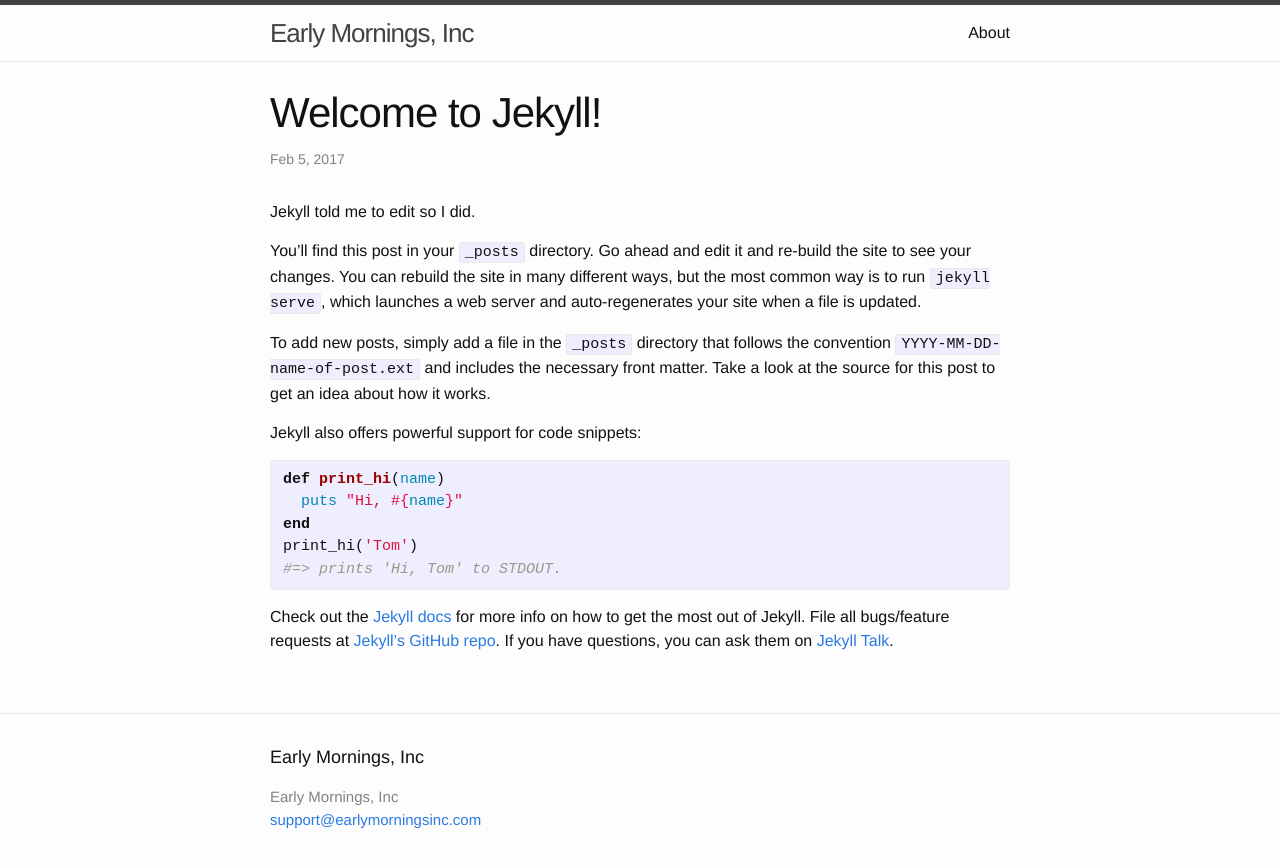
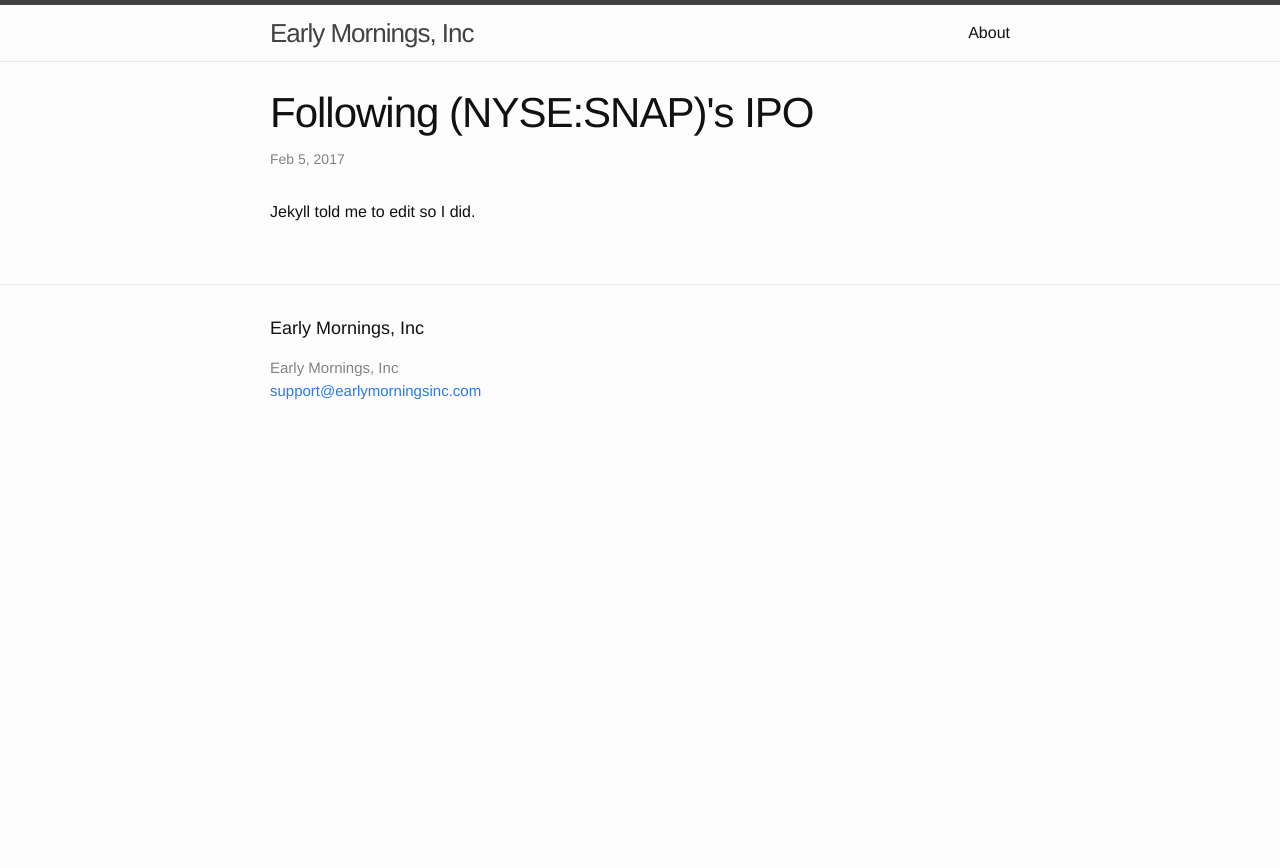
Before and after one commit to L-AY/L-AY.github.io, a Jekyll site: the page built from _posts/2017-02-05-welcome-to-jekyll.markdown, in a window 1280 px wide. Shown: the top 868 px of the page. Built offline with Jekyll 4.4.1, drawn with Linux system fonts in a browser that asks for light colours.

Commit message:
Update 2017-02-05-welcome-to-jekyll.markdown

```diff
--- a/_posts/2017-02-05-welcome-to-jekyll.markdown
+++ b/_posts/2017-02-05-welcome-to-jekyll.markdown
@@ -1,28 +1,8 @@
 ---
 layout: post
-title:  "Welcome to Jekyll!"
+title:  "Following (NYSE:SNAP)'s IPO"
 date:   2017-02-05 03:43:51 -0500
 categories: jekyll update
 ---
 
 Jekyll told me to edit so I did.
-
-You’ll find this post in your `_posts` directory. Go ahead and edit it and re-build the site to see your changes. You can rebuild the site in many different ways, but the most common way is to run `jekyll serve`, which launches a web server and auto-regenerates your site when a file is updated.
-
-To add new posts, simply add a file in the `_posts` directory that follows the convention `YYYY-MM-DD-name-of-post.ext` and includes the necessary front matter. Take a look at the source for this post to get an idea about how it works.
-
-Jekyll also offers powerful support for code snippets:
-
-{% highlight ruby %}
-def print_hi(name)
-  puts "Hi, #{name}"
-end
-print_hi('Tom')
-#=> prints 'Hi, Tom' to STDOUT.
-{% endhighlight %}
-
-Check out the [Jekyll docs][jekyll-docs] for more info on how to get the most out of Jekyll. File all bugs/feature requests at [Jekyll’s GitHub repo][jekyll-gh]. If you have questions, you can ask them on [Jekyll Talk][jekyll-talk].
-
-[jekyll-docs]: http://jekyllrb.com/docs/home
-[jekyll-gh]:   https://github.com/jekyll/jekyll
-[jekyll-talk]: https://talk.jekyllrb.com/
```
